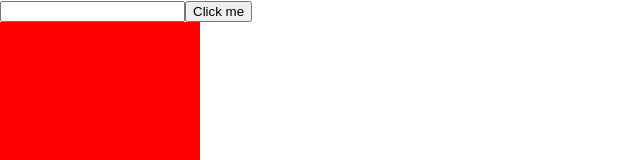
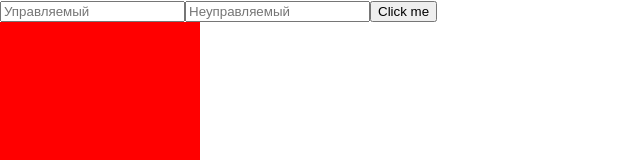
Before and after one commit to Vlad-Shaitanov/ToDo-TypeScript-, a React (Create React App) app: page / in a window 1280 px wide. Shown: the top 160 px of the page, without its empty margins (0-640 px from the left). Built offline with nearby package versions, Linux system fonts and the light colour scheme; no server answers.

Commit message:
hook useRef typification

```diff
--- a/src/components/EventExample.tsx
+++ b/src/components/EventExample.tsx
@@ -1,4 +1,4 @@
-import React, { FC, useState } from 'react'
+import React, { FC, useRef, useState } from 'react'
 
 export const EventExample: FC = () => {
 	//Состояние инпута
@@ -6,6 +6,8 @@
 
 	//true если занесли в квадрат и false, если за его пределами
 	const [isDrag, setIsDrag] = useState<boolean>(false);
+
+	const inputRef = useRef<HTMLInputElement>(null);
 
 	const changeHandler = (e: React.ChangeEvent<HTMLInputElement>) => {
 		/* HTMLInputElement это дженерик-тип, позволяющий отслеживать
@@ -18,7 +20,9 @@
 		/* HTMLButtonElement это дженерик-тип, позволяющий отслеживать
 		событие только у кнопки
 		*/
-		console.log(value);
+
+		// console.log(value); //Значение из управляемого инпута
+		console.log(inputRef.current?.value); //Значение из неуправляемого инпута
 	};
 
 	const dragHandler = (e: React.DragEvent<HTMLDivElement>) => {
@@ -44,7 +48,8 @@
 
 	return (
 		<div>
-			<input type="text" value={value} onChange={changeHandler} />
+			<input type="text" value={value} onChange={changeHandler} placeholder="Управляемый" />
+			<input type="text" placeholder="Неуправляемый" ref={inputRef} />
 			<button onClick={clickHandler}>Click me</button>
 			<div
 				draggable
```
